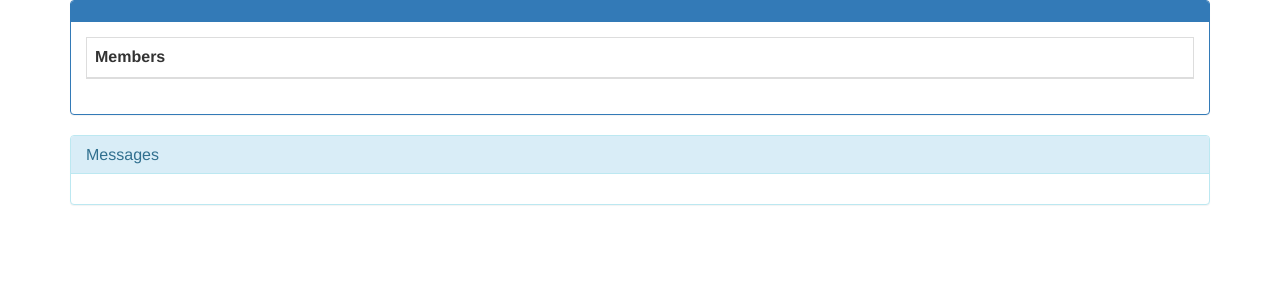
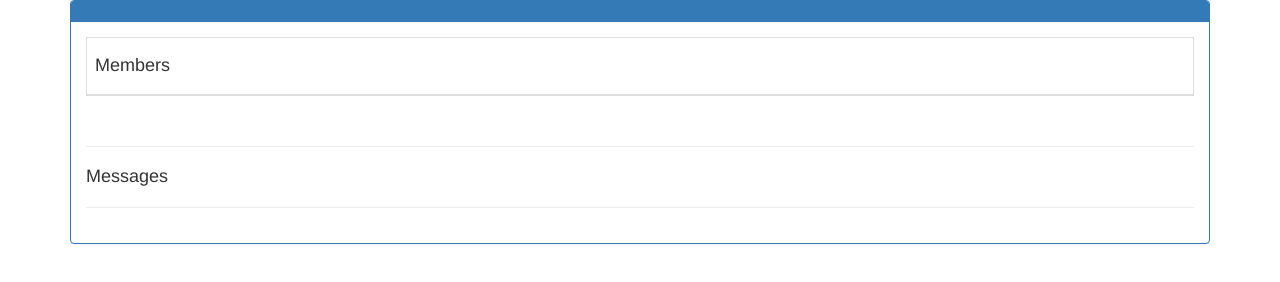
Before and after one commit to drkchiloll/html-msg-generation, a website: page index.html in a window 1280 px wide. Drawn offline with nearby package versions, Linux system fonts and the light colour scheme.

Commit message:
moving things around..try to better the output of the hmtl doc

```diff
--- a/index.html
+++ b/index.html
@@ -7,22 +7,22 @@
     <div class='container' id='app'>
       <div class='panel panel-primary'>
         <div class='panel-heading'>
-          <h3 id='title' class='panel-title'></h3>
+          <h3 id='title' class='panel-title' style='font-size:24'></h3>
         </div>
-        <div id='panbod' class='panel-body'>
-          <table class='table table-striped table-bordered'>
+        <div class='panel-body'>
+          <table class='table table-striped table-bordered' style='margin-bottom:0'>
             <thead>
-              <th>Members</th>
+              <th><h4>Members</h4></th>
             </thead>
             <tbody id='tblbody'></tbody>
-         </table>
+          </table>
         </div>
-      </div>
-      <div class='panel panel-info'>
-        <div class='panel-heading'>
-          <h3 id='msgtitle' class='panel-title'>Messages</h3>
+        <div class='panel-body'>
+          <hr/>
+          <h4>Messages</h4>
+          <hr/>
+          <div id='msgbody'></div>
         </div>
-        <div id='msgbody' class='panel-body'></div>
       </div>
     </div>
   </body>
```
